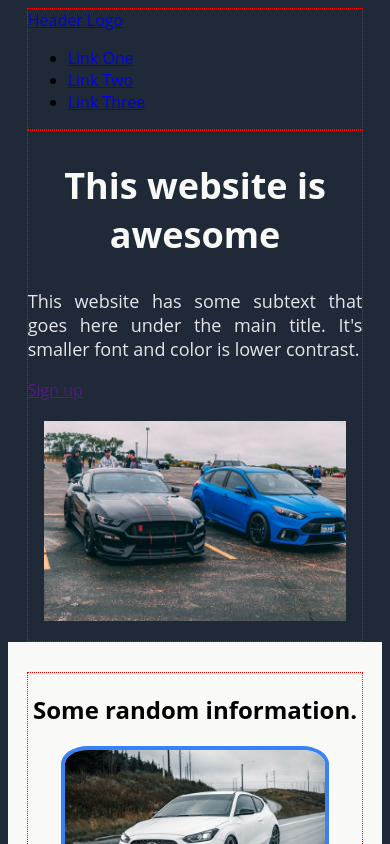
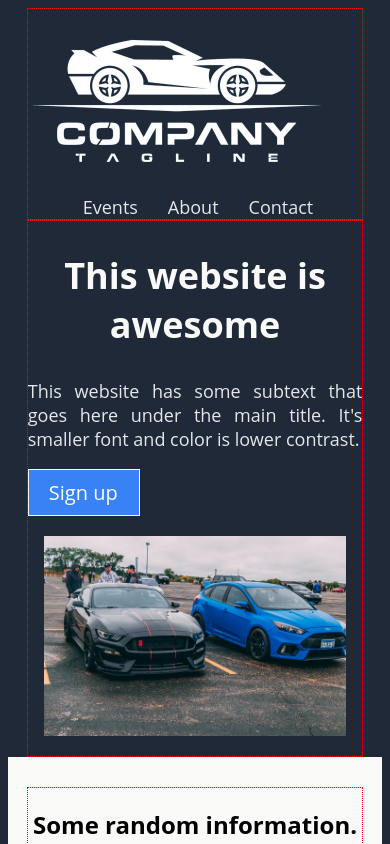
Before and after one commit to robrcodes/odin-landing-page, a plain HTML site: page index.html in a window 390 px wide. Shown: the top 844 px of the page. Drawn offline with Linux system fonts and the light colour scheme.

Commit message:
added logo and cleaned up positioning for mobile first

```diff
--- a/index.html
+++ b/index.html
@@ -11,15 +11,14 @@
     <header>
         <div class="wrapper">
             <a href="#" class="logo-link">
-                <!-- <img src="" alt=""> -->
-                Header Logo
+                <img src="assets/carlogo.png" alt="logo showing outline image of sports car">
             </a>
 
             <nav>
                 <ul class="main-nav">
-                    <li><a href="#">Link One</a></li>
-                    <li><a href="#">Link Two</a></li>
-                    <li><a href="#">Link Three</a></li>
+                    <li><a href="#">Events</a></li>
+                    <li><a href="#">About</a></li>
+                    <li><a href="#">Contact</a></li>
                 </ul>
             </nav>
         </div>
@@ -93,6 +92,7 @@
                         </p>
                     </div>
                     <div class="cta-btn">
+                        <a href="#" class="btn signup">Sign Up</a>
 
                     </div>
                 </div>
@@ -105,6 +105,7 @@
     <footer>
         <div class="wrapper">
             <span class="foot-credit">Copyright &copy; The Odin Project 2021</span>
+            <a href="https://www.vecteezy.com/free-vector/car-logo">Car Logo Vectors by Vecteezy</a>
         </div>
     </footer>
 </body>
--- a/styles.css
+++ b/styles.css
@@ -39,12 +39,46 @@ body {
     border: red dotted 1px;
 }
 
-.logo-link {
+/* .logo-link {
+    font-size: 24px;
+    color: var(--lightest);
+    text-decoration: none;
+    font-weight: bold;
 
+} */
+
+.logo-link img {
+    width: 300px;
+}
+
+header .wrapper {
+    display: flex;
+    justify-content: space-between;
+    flex-wrap: wrap;
+}
+
+nav {
+    /* margin: 10px 0; */
+}
+
+nav .main-nav {
+    display: flex;
+    list-style: none;
+}
+
+nav .main-nav li {
+    margin: 0 15px;
+}
+
+nav .main-nav li a {
+    text-decoration: none;
+    font-size: 18px;
+    color: var(--mid-light);
 }
 
 .main-nav {
-
+    margin-top: 8px;
+    margin-bottom: 0px;;
 }
 
 
@@ -102,6 +136,11 @@ h2 {
 
 .box-individual {
 
+
+}
+
+.box-image {
+
 }
 
 .box-image {
@@ -153,6 +192,17 @@ figcaption cite {
     margin-bottom: 40px;
 
 
+}
+
+.signup
+{
+    font-size: 20px;
+    text-decoration: none;
+    color: #fff;
+    background-color: var(--accent);
+    border: var(--lightest) 1px solid;
+    display: inline-block;
+    padding: 9px 21px 9px 20px;
 }
 
 /* end Mobile first styles --------------------- */
```
Also changed, not shown: assets/carlogo.png (added).
